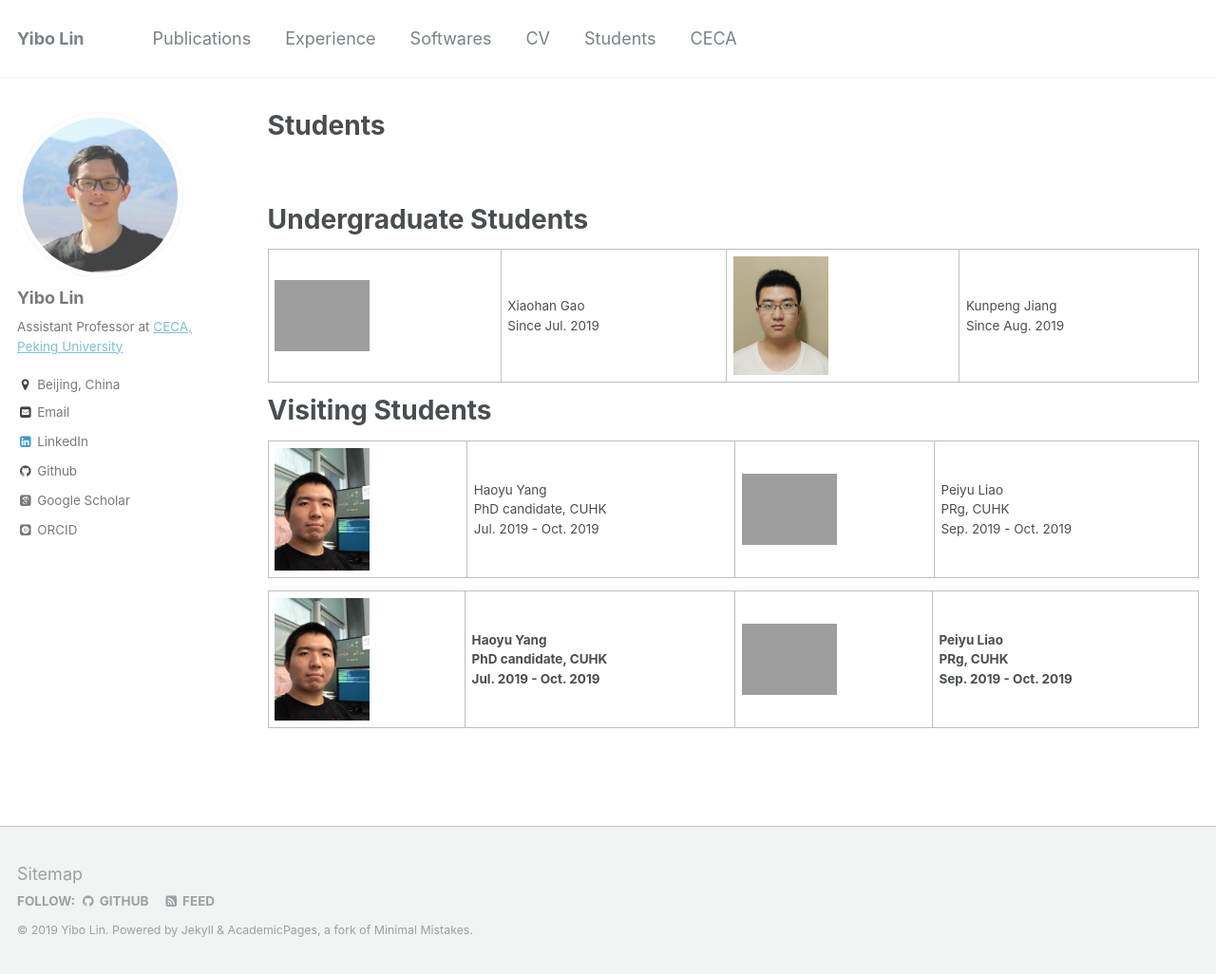
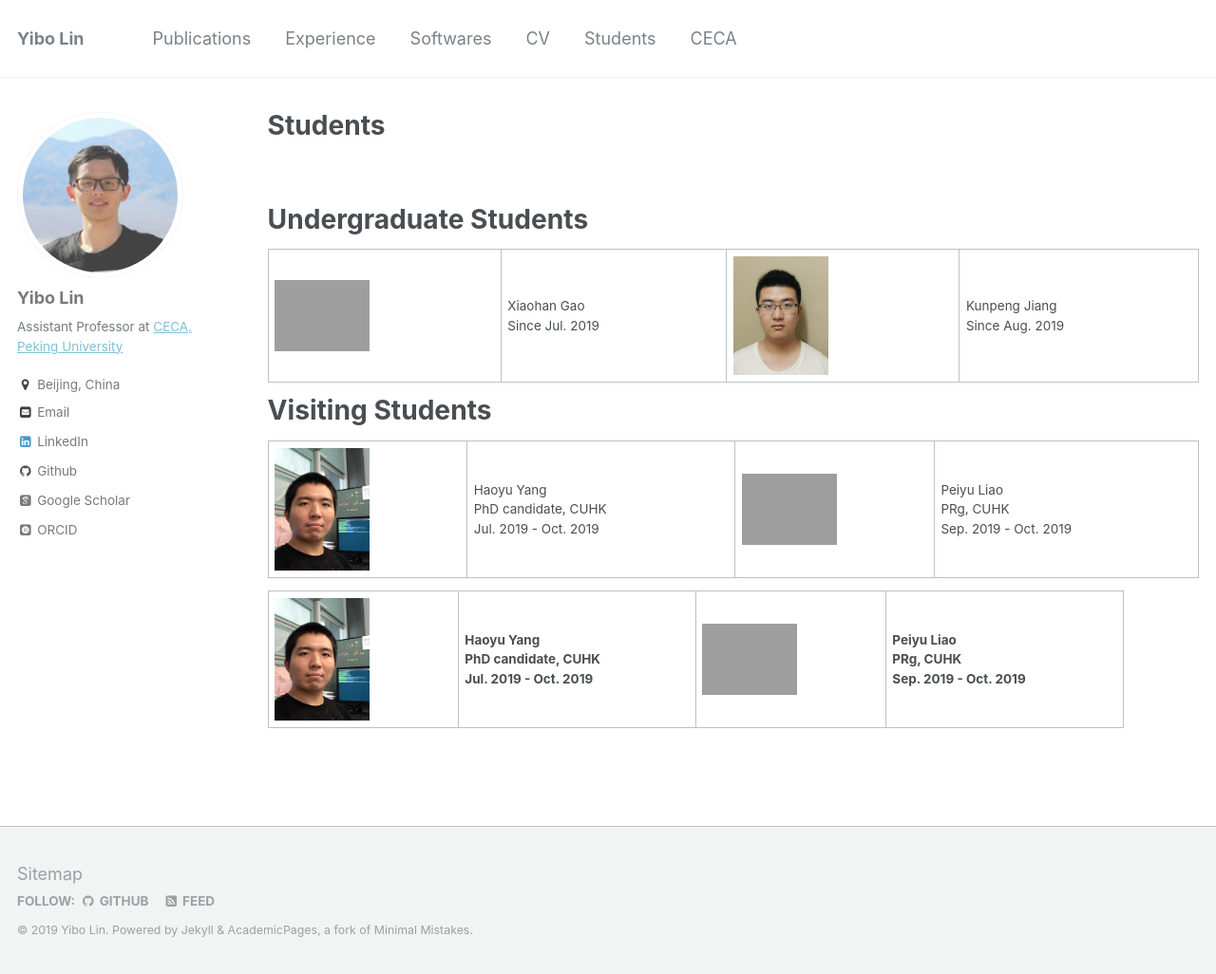
Before and after one commit to limbo018/limbo018.github.io, a Jekyll site: the page built from _pages/students.md, in a window 1280 px wide and 1026 px high. Shown: the whole window at 95% size. Built offline with Jekyll 4.4.1, drawn with Linux system fonts in a browser that asks for light colours; some web fonts are replaced.

Commit message:
debug image size

```diff
--- a/_pages/students.md
+++ b/_pages/students.md
@@ -17,11 +17,17 @@
 
 | <img src="http://yibolin.com/images/students/HaoyuYang.jpg" style="width:100px;" /> | [Haoyu Yang](https://phdyang007.github.io/)<br>PhD candidate, CUHK<br>Jul. 2019 - Oct. 2019 | <img src="http://yibolin.com/images/students/PeiyuLiao.jpg" style="width:100px;" /> | [Peiyu Liao](https://enzoleo.github.io/)<br>PRg, CUHK<br>Sep. 2019 - Oct. 2019 |
 
-<table>
+<table style="undefined;table-layout: fixed; width: 900px">
+<colgroup>
+<col style="width: 200px">
+<col style="width: 250px">
+<col style="width: 200px">
+<col style="width: 250px">
+</colgroup>
   <tr>
     <th><img src="http://yibolin.com/images/students/HaoyuYang.jpg" style="width:100px;" /></th>
-    <th>Haoyu Yang<br>PhD candidate, CUHK<br>Jul. 2019 - Oct. 2019</th>
+    <th><a href="https://phdyang007.github.io/">Haoyu Yang</a><br>PhD candidate, CUHK<br>Jul. 2019 - Oct. 2019</th>
     <th><img src="http://yibolin.com/images/students/PeiyuLiao.jpg" style="width:100px;" /></th>
-    <th>Peiyu Liao<br>PRg, CUHK<br>Sep. 2019 - Oct. 2019</th>
+    <th><a href="https://enzoleo.github.io/">Peiyu Liao</a><br>PRg, CUHK<br>Sep. 2019 - Oct. 2019</th>
   </tr>
 </table>
```
